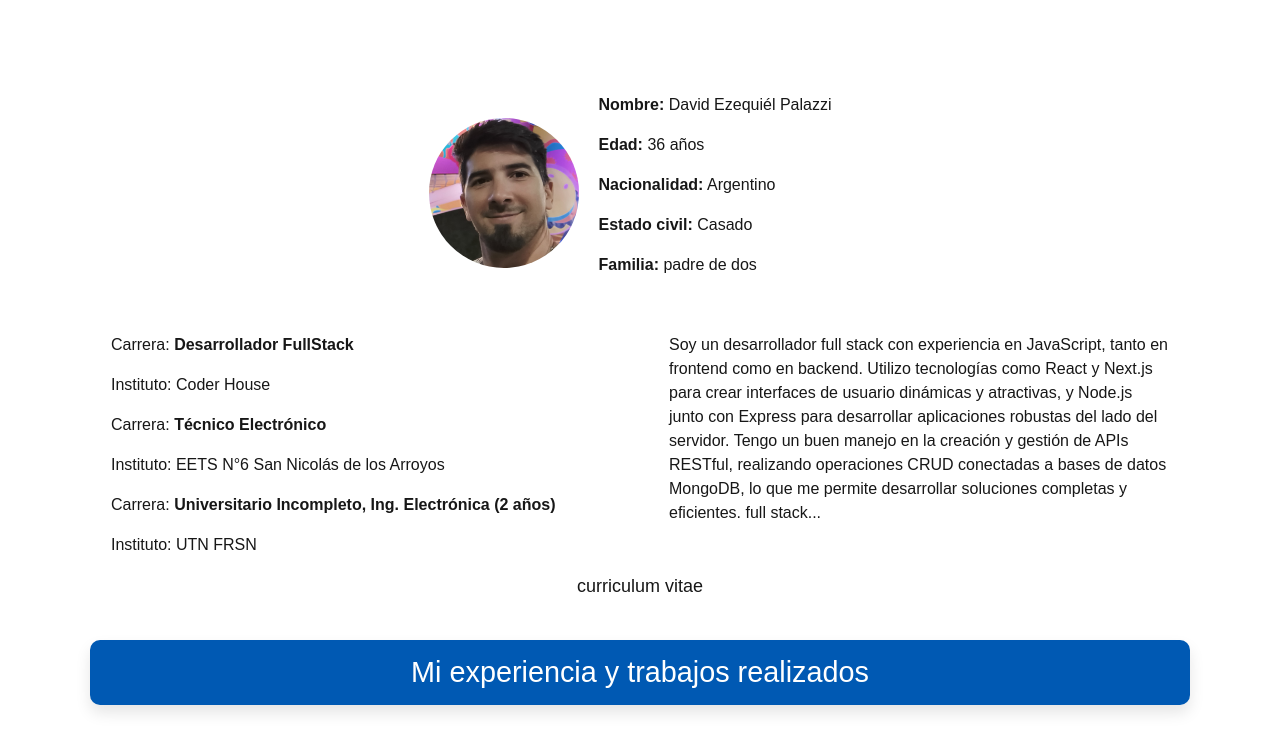
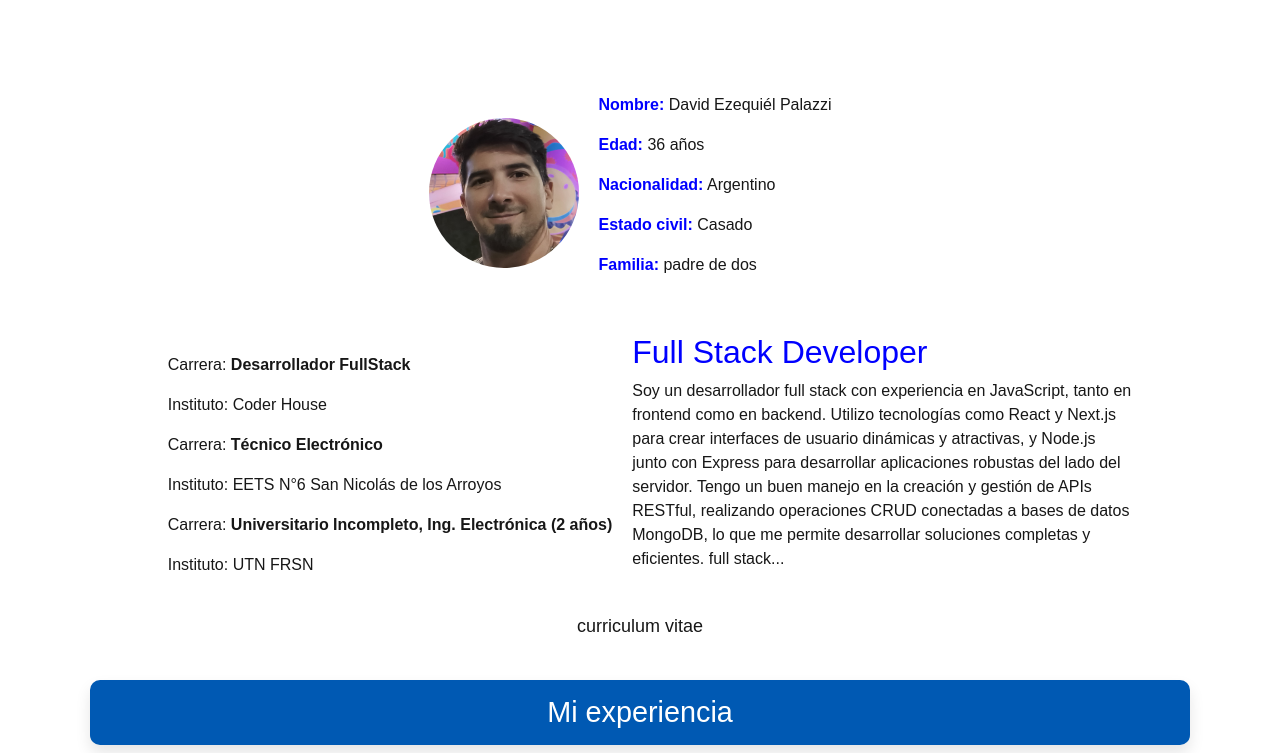
Before and after one commit to palazzid88/DavidPalazziDev, a Next.js app: page / in a window 1280 px wide. Shown: the part 787-1540 px from the top of the page. Built offline with nearby package versions, Linux system fonts and the light colour scheme; grey boxes are pictures that could not be loaded.

Commit message:
se trabaja en vistas de componentes

```diff
--- a/src/app/components/OtherDescription/otherDescription.module.css
+++ b/src/app/components/OtherDescription/otherDescription.module.css
@@ -96,8 +96,8 @@
   }
 
   .descriptionMeSection {
-   margin: 50px;
-   padding: 20px;
+   margin: 10px;
+   padding: 10px;
   }
 
   .descriptionImg {
@@ -107,14 +107,9 @@
 
   .descriptionParagraph {
     max-width: 400px;
-    margin: 10px;
-    padding: 20px;
+    margin: auto;
+    /* padding: 20px; */
   }
-
-  /* .paragraph:first-child {
-    font-weight: bold;
-    color: #007bff;
-  } */
 
   /* Estilos responsivos */
   @media (min-width: 768px) {
--- a/src/app/components/aboutMe/aboutMe.js
+++ b/src/app/components/aboutMe/aboutMe.js
@@ -34,11 +34,11 @@ export default function AboutMe() {
           <div className={styles.data}>
             {data.map((item, index) => (
               <div key={index}>
-                <p><strong>Nombre:</strong> {item.nombre}</p>
-                <p><strong>Edad:</strong> {item.edad}</p>
-                <p><strong>Nacionalidad:</strong> {item.nacionalidad}</p>
-                <p><strong>Estado civil:</strong> {item.estado}</p>
-                <p><strong>Familia:</strong> {item.familia}</p>
+                <p><strong style={{color: ' blue'}}>Nombre:</strong> {item.nombre}</p>
+                <p><strong style={{color: ' blue'}}>Edad:</strong> {item.edad}</p>
+                <p><strong style={{color: ' blue'}}>Nacionalidad:</strong> {item.nacionalidad}</p>
+                <p><strong style={{color:'blue'}}>Estado civil:</strong> {item.estado}</p>
+                <p><strong style={{color:'blue'}}>Familia:</strong> {item.familia}</p>
               </div>
             ))}
           </div>
@@ -54,6 +54,7 @@ export default function AboutMe() {
           ))}
       </div>
           <div className={styles.description}>
+            <h2 style={{color: 'blue'}}> Full Stack Developer </h2>
             <p>{aboutData.description}</p>
           </div>
         </div>
--- a/src/app/components/aboutMe/aboutMe.module.css
+++ b/src/app/components/aboutMe/aboutMe.module.css
@@ -44,13 +44,15 @@
   /* margin-bottom: 20px; */
 }
 
-.sobreMi, .formacion {
+/* .sobreMi, .formacion {
   width: 45%;
-}
+} */
 
 .formacion {
   display: flex;
   flex-direction: column;
+  padding: 10px;
+  margin: 10px;
 }
 
 .contactContainer {
@@ -83,4 +85,8 @@
     flex-direction: column;
     align-items: center;
   }
+
+  .description{
+
+  }
 }
--- a/src/app/components/certifications/certifications.module.css
+++ b/src/app/components/certifications/certifications.module.css
@@ -61,4 +61,8 @@
   .imageContainer {
     margin: auto;
   }
+
+  .divContainer {
+  font-size: 1.4rem;
+  }
 }
--- a/src/app/components/navBar/navbar.module.css
+++ b/src/app/components/navBar/navbar.module.css
@@ -125,6 +125,6 @@
 
   /* Ocultar el título para pantallas pequeñas */
   .navbarTitle {
-      display: none;
+    font-size: 11px;
   }
 }
--- a/src/app/components/portfolioDev/PortfolioDev.js
+++ b/src/app/components/portfolioDev/PortfolioDev.js
@@ -9,7 +9,7 @@ export default function PortfolioDev() {
     return (
         <Container className={styles.certificationsContainer}>
             <div>
-                <h1 className={styles.divContainer}>Mi experiencia y trabajos realizados</h1>
+                <h1 className={styles.divContainer}>Mi experiencia</h1>
             </div>
             <Row>
                 {websData.map((project, index) => (
--- a/src/app/components/technologies/technologies.module.css
+++ b/src/app/components/technologies/technologies.module.css
@@ -99,10 +99,10 @@
     }
 
     .sectionTitle {
-        font-size: 1.5rem;
+        font-size: 1.2rem;
     }
 
     .mainTitle {
-        font-size: 2rem;
+        font-size: 1.4rem;
     }
 }
```
